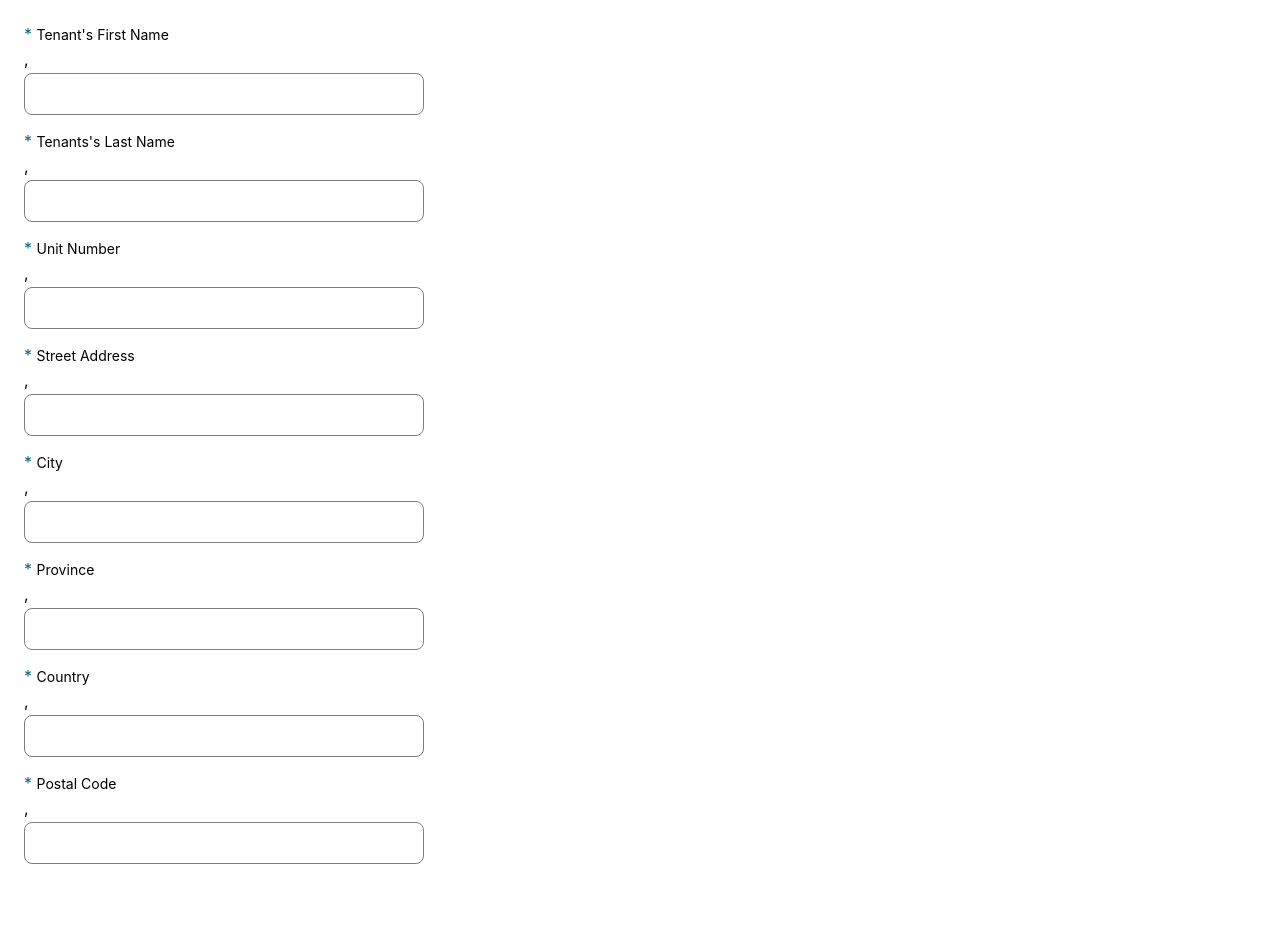
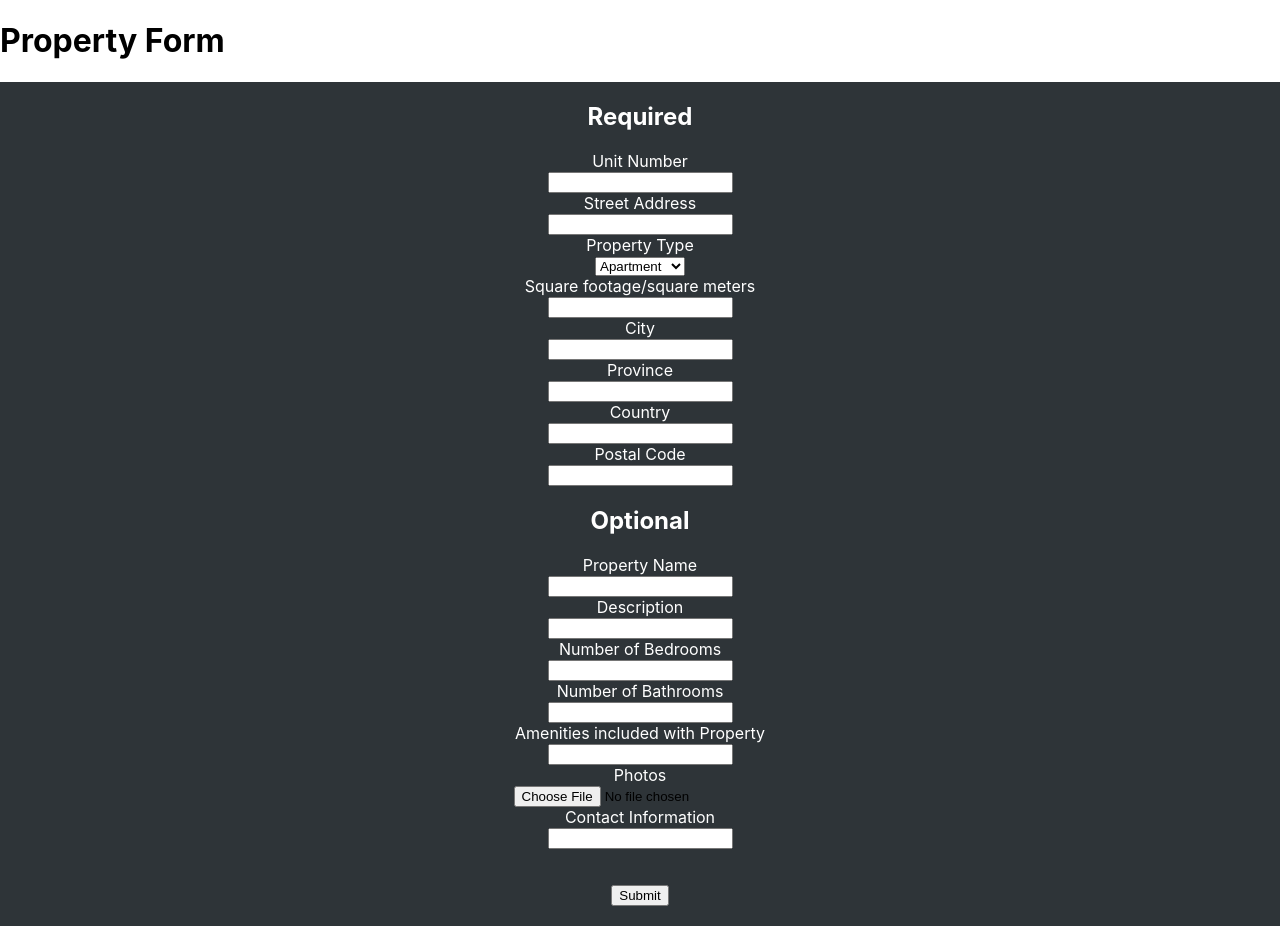
Before and after one commit to ryanzhxu/estate-flow, a React (Create React App) app in the folder frontend/: page / in a window 1280 px wide. Before the commit the page ends 888 px from the top, so only its background shows below. Built offline with nearby package versions, Linux system fonts and the light colour scheme.

Commit message:
Works but looks pretty ugly
Moved propertyform stuff into new folder, did it in html cause its easier that way, feel free to refactor.

```diff
--- a/frontend/src/App.js
+++ b/frontend/src/App.js
@@ -1,8 +1,10 @@
 import './App.css';
 // import logo from './logo.svg';
 import React from 'react';
-import InputForm from './shared/components/InputForm';
-import LeaseFormInputs from './shared/constants/input/LeaseFormInputs';
+// import InputForm from './shared/components/InputForm';
+// import LeaseFormInputs from './shared/constants/input/LeaseFormInputs';
+import PropertyInputForm from './shared/constants/PropertyStuff/PropertyInputForm';
+import PropertyFormInputs from './shared/constants/PropertyStuff/PropertyFormInputs';
 
 function App() {
   return (
@@ -22,7 +24,10 @@ function App() {
     //     </a>
     //   </header>
     // </div>
-    <InputForm fields={Object.values(LeaseFormInputs.Required)} />
+    <div>
+    <h1>Property Form</h1>
+    <PropertyInputForm inputs={PropertyFormInputs} />
+  </div>
   );
 }
 
--- a/frontend/src/shared/components/InputField.jsx
+++ b/frontend/src/shared/components/InputField.jsx
@@ -15,7 +15,7 @@ const InputField = ({ field, value, isRequired = true }) => {
         (
           <label>{field}</label>
         )
-      },
+      }
       <input type="text" name={field} value={value} />
     </StInputField>
   );
--- /dev/null
+++ b/frontend/src/shared/constants/PropertyStuff/PropertyForm.css
@@ -0,0 +1,31 @@
+.property-form {
+    display: flex;
+    flex-direction: column;
+    margin: 0 auto;
+    background-color: #2e3438;
+  }
+
+.form-input {
+    align-items: middle;
+    vertical-align: middle;
+    justify-content: center;
+}
+.inputText, .inputFile, .inputOptions {
+    text-align: center;
+}
+.sectionTitle {
+    text-align: center;
+    color: #ffffff;
+}
+.submitButton {
+    max-width: 80px;
+}
+.submitButtonContainer {
+    display: flex;
+    justify-content: center;
+    margin-top: 1rem; /* Adjust margin as needed */
+}
+
+.textLabel, .fileLabel, .optionsLabel {
+    color: #ffffff;
+}
--- a/frontend/src/shared/constants/input/PropertyFormInputs.js
+++ b/frontend/src/shared/constants/PropertyStuff/PropertyFormInputs.js
@@ -1,13 +1,14 @@
 import PropertyTypes from './PropertyTypes.js';
+
 const PropertyFormInputs = {
     Required: {
         // Either have users put in the property's data, or make a dropdown list that users can select a list of existing properties
         UnitNumber: 'Unit Number',
         StreetAddress: 'Street Address', // street Number Street name
-        // PropertyTypes: {
-        //     label: "Property Type",
-        //     Options: PropertyTypes.values,
-        // },
+        PropertyTypes: {
+            label: "Property Type",
+            options: Object.values(PropertyTypes),
+        },
         Size: "Square footage/square meters",
         City: 'City',
         Province: 'Province',
@@ -20,10 +21,10 @@ const PropertyFormInputs = {
         NumberBedrooms: "Number of Bedrooms",
         NumberBathrooms: "Number of Bathrooms",
         Amenities: "Amenities included with Property",
-        // Photos: {
-        //     label: "Photos",
-        //     type: "file",
-        //     },
+        Photos: {
+            label: "Photos",
+            file: true,
+            },
         ContactInformation: "Contact Information",
     },
 };
--- /dev/null
+++ b/frontend/src/shared/constants/PropertyStuff/PropertyInputForm.jsx
@@ -0,0 +1,59 @@
+import React from "react";
+import "./PropertyForm.css";
+const renderFormInputs = (inputs) => {
+  return Object.keys(inputs).map((section) => {
+    return (
+      <div key={section}>
+        <h2 className = "sectionTitle">{section}</h2>
+        {Object.keys(inputs[section]).map((input) => {
+          const field = inputs[section][input];
+          if (field.hasOwnProperty("options")) { // basically just for Property Type, anything with Options
+            return (
+              <div key={input} className = "inputOptions">
+                <label htmlFor={input} className = "optionsLabel">{field.label}</label>
+
+                <br></br>
+                <select name={input}>
+                  {field.options.map((option) => (
+                    <option key={option}>{option}</option>
+                  ))}
+                </select>
+              </div>
+            );
+          }
+          if (field.hasOwnProperty("file")) { // just for photos
+            return (
+              <div key={input} className = "inputFile">
+                <label htmlFor={input} className = "fileLabel">{field.label}</label>
+                <br></br>
+                <input type="file" id={input} name={input}/>
+              </div>
+            );
+          }
+          return (
+            <div key={input} className = "inputText">
+              <label htmlFor={input} className = "textLabel">{field}</label>
+              <br></br>
+              <input type="text" id={input} name={input}/>
+            </div>
+          );
+        })}
+      </div>
+    );
+  });
+};
+
+const PropertyInputForm = ({ inputs }) => { // submit doesnt do anything yet
+  return (
+    <div className="property-form">
+    {renderFormInputs(inputs)}
+    <br></br>
+    <div className="submitButtonContainer">
+      <button type="submit" className="submitButton">Submit</button>
+    </div>
+    <br></br>
+    </div>
+  );
+};
+
+export default PropertyInputForm;
```
Also changed, not shown: frontend/src/shared/constants/PropertyStuff/PropertyTypes.js (renamed from frontend/src/shared/constants/input/PropertyTypes.js).
